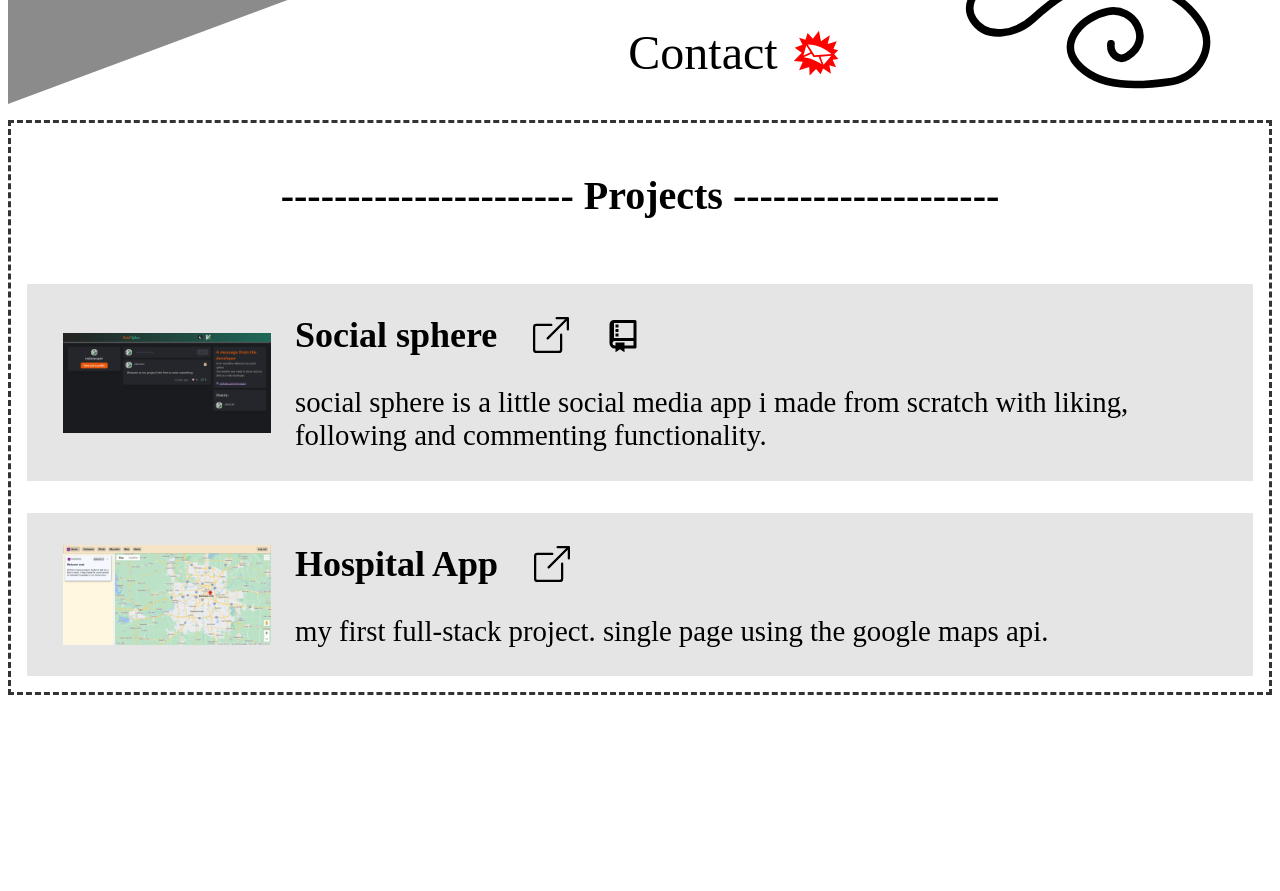
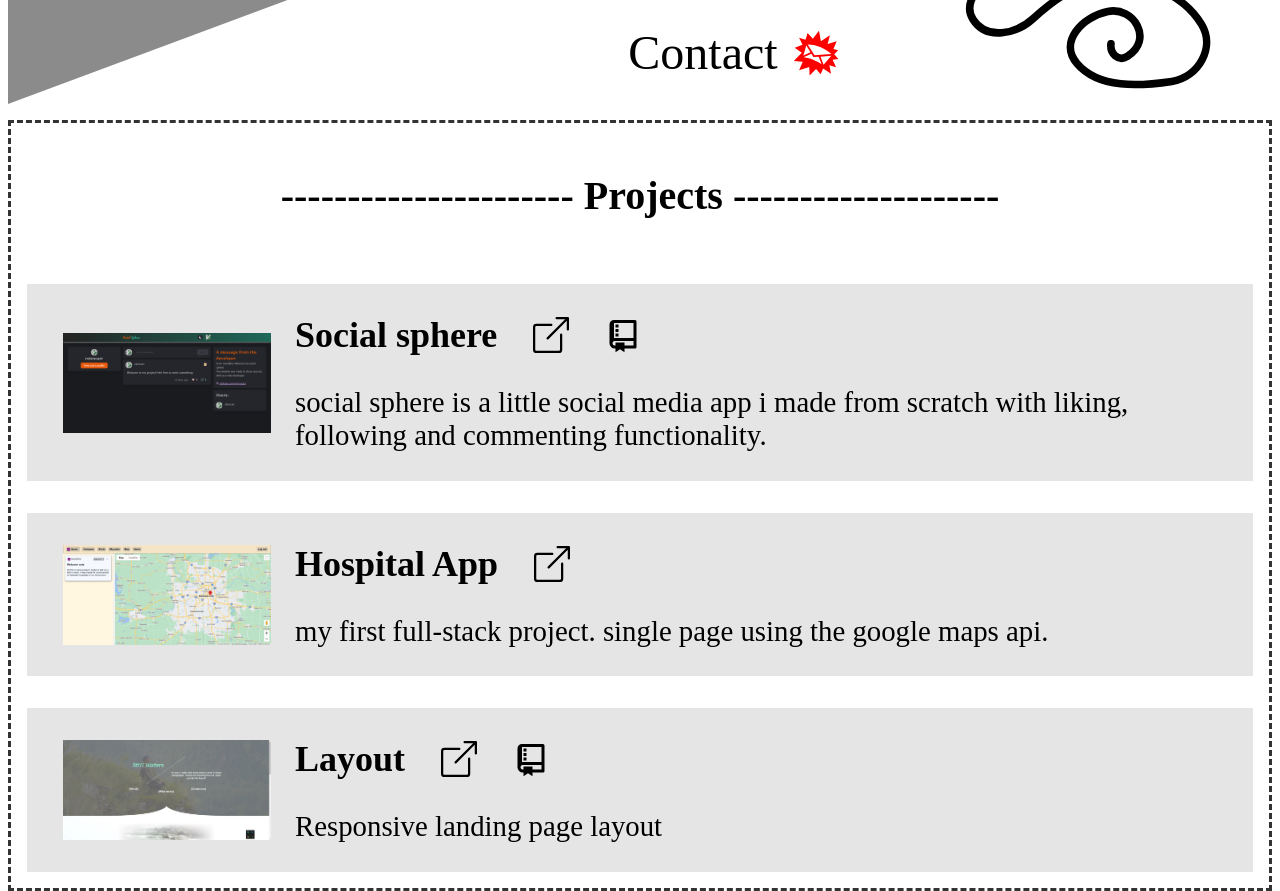
Before and after one commit to retrocarr/my-personal-website, a React (Vite) app: page / in a window 1280 px wide. Shown: the part 420-1311 px from the top of the page. Before the commit the page ends 1115 px from the top, so only its background shows below. Built offline with nearby package versions, Linux system fonts and the light colour scheme; the HTML template or start-up script is replaced by a standard one.

Commit message:
finished

```diff
--- a/src/App.tsx
+++ b/src/App.tsx
@@ -9,19 +9,20 @@ import { BsFillFilePdfFill } from "react-icons/bs";
 
 import ss from "./assets/SS.png";
 import bb from "./assets/BB.png";
+import sw from "./assets/SW.jpg";
 import pdf from "../Resume.pdf";
 
 import './scss/App.scss'
 import './scss/sizes.scss'
+import './scss/intro.scss'
 import './scss/colors.scss'
 import './scss/trapezoid.scss'
 import './scss/scroll.scss'
 import './scss/paths.scss'
 
 /** todo list
- * todo: links to github...
- * todo: redraw paths
  * todo: disable bg for firefox
+ * todo: update resume link this webpage to it
  *
  * after deploy
  * todo: svg scroll bar
@@ -49,11 +50,20 @@ function Trapizoid({ children }: { children: React.ReactNode }) {
   return <ShapedDiv {...config}>{children}</ShapedDiv>
 }
 
+function AnimatedIntro() {
+  return <svg className="intro" viewBox="20 10 100 100" preserveAspectRatio="none">
+    <path d="m 66.145836,66.145836 c -0.424508,3.316446 -4.679941,1.06399 -5.512152,-0.70556 -2.255241,-4.795369 2.47858,-9.505993 6.923271,-10.318744 7.950509,-1.45382 14.511952,5.658776 15.125336,13.140983 0.900167,10.980439 -8.8623,19.61145 -19.358693,19.931928 C 49.333556,88.62159 38.576083,76.122935 38.585077,62.618038 38.596394,45.623503 53.867869,32.716213 70.379193,33.072925 90.37662,33.50495 105.44577,51.568043 104.7309,71.084753 103.88845,94.08452 83.022826,111.32262 60.501359,110.24305 34.499434,108.99665 15.087845,85.321602 16.536469,59.7958 18.182489,30.791761 44.671595,9.2035795 73.201432,11.024318 105.2076,13.06691 128.97458,42.373345 126.77951,73.906991 124.34256,108.91532 92.216404,134.86274 57.679121,132.29166"
+    />
+
+  </svg>
+}
+
 function App() {
 
   const color = '99'
   return <main>
 
+    <AnimatedIntro />
     <Bg strokeColor={`#${color.repeat(3)}`} />
 
     <Trapizoid>
@@ -84,6 +94,7 @@ function App() {
       <h1 style={{ fontSize: '2.5em', textAlign: 'center' }}>
         ---------------------- Projects --------------------</h1>
 
+      {/* social sphere */}
       <div className="projectCon">
         <img src={ss} alt="image of the main page" height='100' />
         <div>
@@ -96,7 +107,7 @@ function App() {
           </p>
         </div>
       </div>
-
+      {/* hospital app */}
       <div className="projectCon">
         <img src={bb} alt="image of the main page" height='100' />
         <div>
@@ -104,6 +115,17 @@ function App() {
             <WebsiteLink href="https://border-control-66718.web.app/" />
           </h2>
           <p>my first full-stack project. single page using the google maps api. </p>
+        </div>
+      </div>
+      {/* still waves */}
+      <div className="projectCon">
+        <img src={sw} alt="image of the main page" height='100' />
+        <div>
+          <h2>Layout
+            <WebsiteLink href="https://still-waters.vercel.app" />
+            <GithubLink href="https://github.com/retrocarr/Still-Waters" />
+          </h2>
+          <p>Responsive landing page layout</p>
         </div>
       </div>
 
--- a/src/scss/App.scss
+++ b/src/scss/App.scss
@@ -16,7 +16,7 @@ main {
 
 .scroll {
   grid-row: 2/4;
-  overflow: scroll;
+  overflow: auto;
 }
 
 .shape-3 {display: none;}
@@ -90,6 +90,7 @@ a {
 
 
 
+
 path {
   stroke-linecap: round;
 }
--- /dev/null
+++ b/src/scss/intro.scss
@@ -0,0 +1,19 @@
+svg.intro {
+  position: absolute;
+  inset: 0;
+  width:  100dvw;
+  height: 100dvh;
+  z-index: 1000;
+
+  fill: none; stroke: black;
+  animation: whirly .6s forwards ease-out;
+  stroke-width: 60;
+}
+
+
+@keyframes whirly {
+  to {
+    stroke-width: 0;
+    display: none;
+  }
+}
--- a/src/scss/trapezoid.scss
+++ b/src/scss/trapezoid.scss
@@ -16,3 +16,6 @@
     gap: .5em;
   }
 }
+
+.links a {
+}
```
Also changed, not shown: src/assets/SW.jpg (added).
